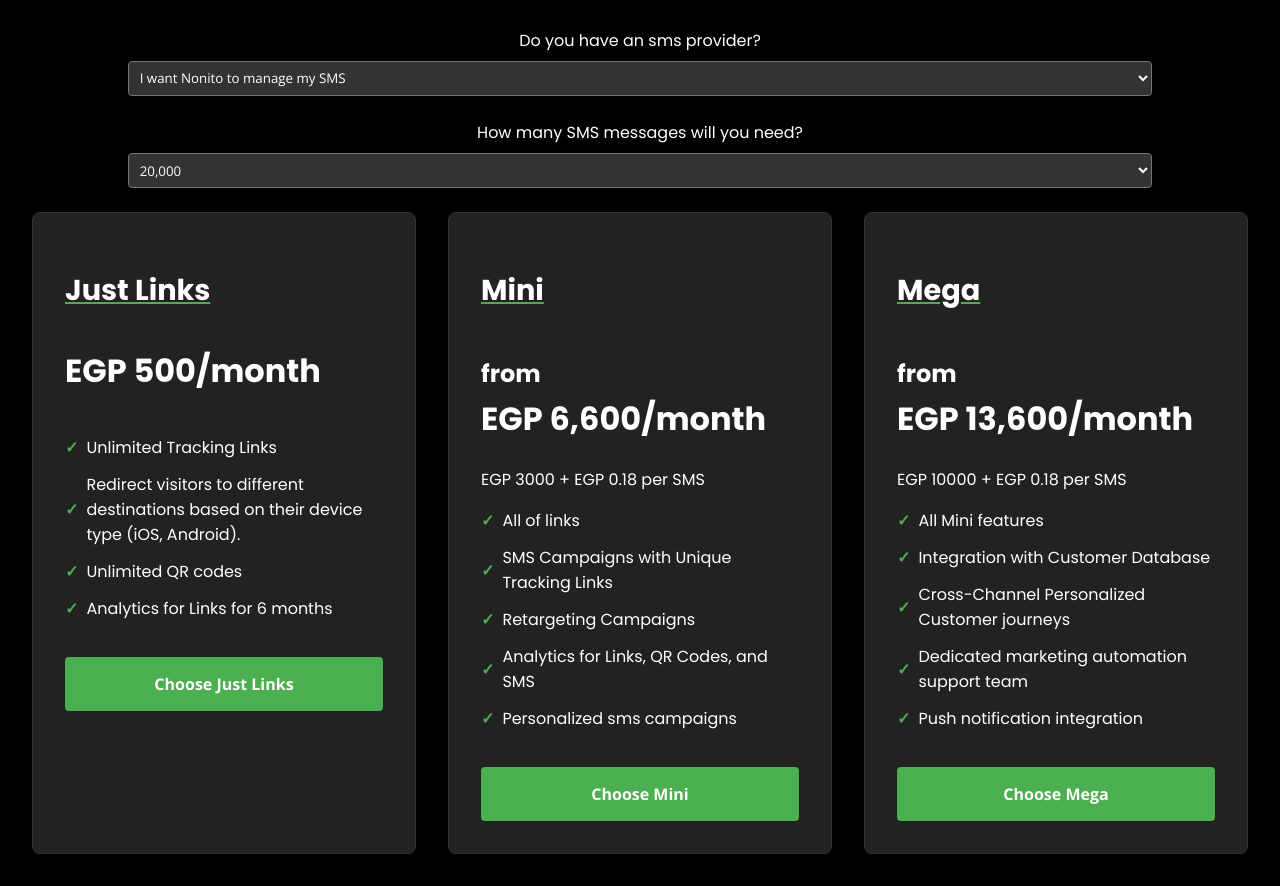
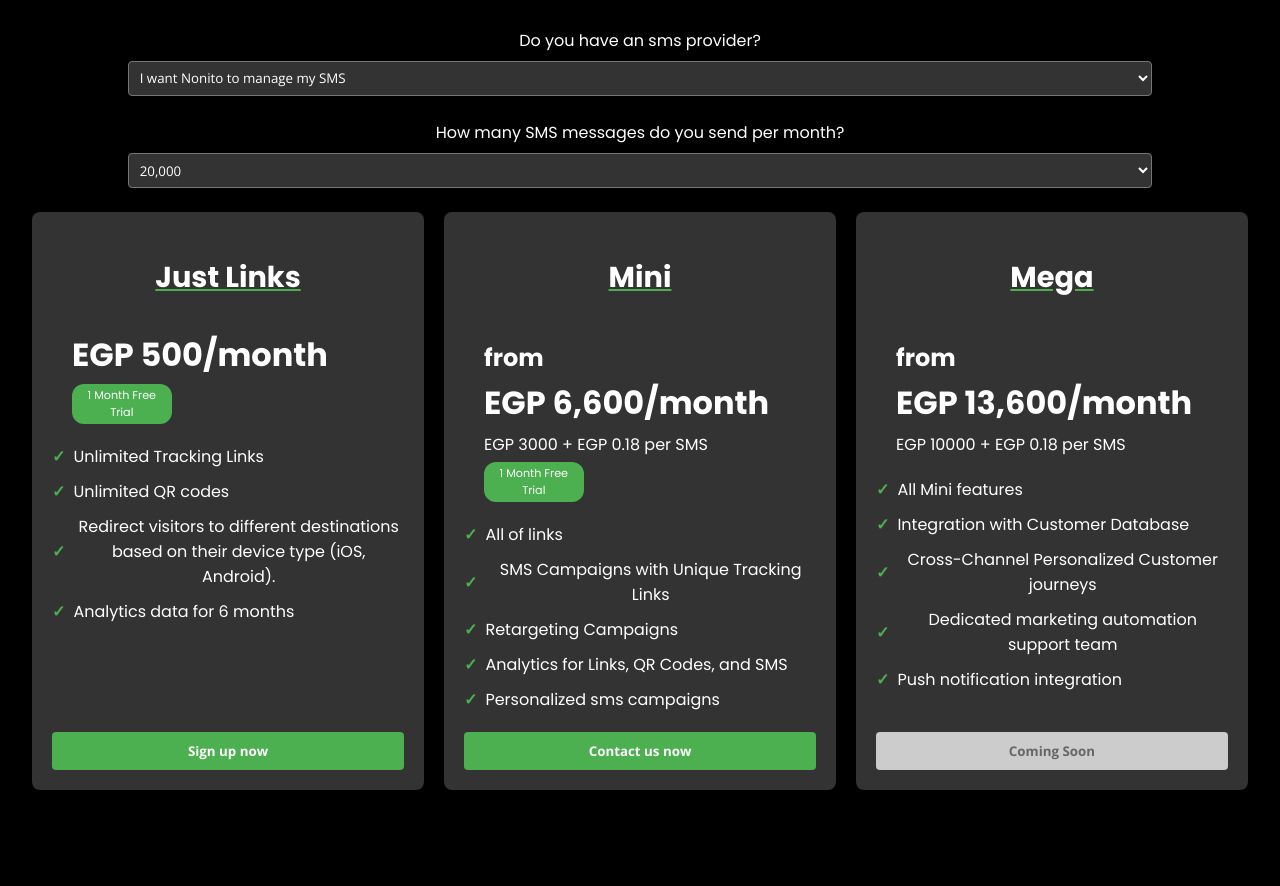
Before and after one commit to Shoffly/nonito_landing, a Next.js app: page /pricing in a window 1280 px wide. Shown: the part 220-1106 px from the top of the page. After the commit the page ends 1042 px from the top, so only its background shows below. Built offline with nearby package versions, Linux system fonts and the light colour scheme.

Commit message:
fixed all my issues with the pricing page

```diff
--- a/pages/pricing.js
+++ b/pages/pricing.js
@@ -13,11 +13,14 @@ const PricingPage = () => {
       fixedCost: 500,
       features: [
         'Unlimited Tracking Links',
+        'Unlimited QR codes',
         'Redirect visitors to different destinations based on their device type (iOS, Android).',
-        'Unlimited QR codes',
-        'Analytics for Links for 6 months',
+        'Analytics data for 6 months',
       ],
       noSms: true,
+      freeTrial: true,
+      buttonLink: 'https://mini.nonito.xyz/signup',
+      buttonText: 'Sign up now',
     },
     {
       name: 'Mini',
@@ -29,6 +32,9 @@ const PricingPage = () => {
         'Analytics for Links, QR Codes, and SMS',
         'Personalized sms campaigns',
       ],
+      freeTrial: true,
+      buttonLink: '/form',
+      buttonText: 'Contact us now',
     },
     {
       name: 'Mega',
@@ -40,6 +46,9 @@ const PricingPage = () => {
         'Dedicated marketing automation support team',
         'Push notification integration',
       ],
+      buttonLink: '/form-mega',
+      buttonText: 'Coming Soon',
+      disabled: true, // Add this line
     },
   ];
 
@@ -112,7 +121,7 @@ const PricingPage = () => {
 
         <div className={styles.smsControl}>
           <label className={styles.sliderLabel}>
-            How many SMS messages will you need?
+            How many SMS messages do you send per month?
           </label>
           <select
             value={smsCount}
@@ -130,7 +139,9 @@ const PricingPage = () => {
         <div className={styles.pricingTiers}>
           {tiers.map((tier) => (
             <div key={tier.name} className={styles.pricingCard}>
+              <div className={styles.cardContent}>
                 <h2 className={styles.tierName}>{tier.name}</h2>
+                <div className={styles.pricingDetails}>
                   <p className={styles.price}>
                     {tier.noSms ? (
                       `${formatCurrency(tier.fixedCost)}/month`
@@ -147,6 +158,10 @@ const PricingPage = () => {
                       {smsManagement === 'existing' && '*'}
                     </span>
                   )}
+                  {tier.freeTrial && (
+                    <div className={styles.freeTrialBadge}>1 Month Free Trial</div>
+                  )}
+                </div>
                 <ul className={styles.featureList}>
                   {tier.features.map((feature, index) => (
                     <li key={index} className={styles.featureItem}>
@@ -154,9 +169,18 @@ const PricingPage = () => {
                     </li>
                   ))}
                 </ul>
-              <Link href='/form'>
-                <button className={styles.chooseButton}>Choose {tier.name}</button>
+              </div>
+              <div className={styles.buttonContainer}>
+                {tier.disabled ? (
+                  <button className={`${styles.chooseButton} ${styles.disabled}`} disabled>
+                    {tier.buttonText}
+                  </button>
+                ) : (
+                  <Link href={tier.buttonLink}>
+                    <button className={styles.chooseButton}>{tier.buttonText}</button>
                   </Link>
+                )}
+              </div>
             </div>
           ))}
         </div>
--- a/styles/pricing.module.css
+++ b/styles/pricing.module.css
@@ -32,18 +32,23 @@
 }
 .pricingTiers {
   display: flex;
-  flex-direction: column;
-  gap: 2rem;
+  justify-content: center;
+  gap: 20px; /* Adjust as needed */
 }
 
 .pricingCard {
-  border: 1px solid #333;
+  display: flex;
+  flex-direction: column;
+  justify-content: space-between;
+  width: 300px; /* Adjust as needed */
   border-radius: 8px;
-  padding: 2rem;
-  background-color: #222;
-  display: flex;
-   text-align: left;
-  flex-direction: column;
+  padding: 20px;
+  /* Restore the background color */
+  background-color: #333; /* Or whatever the original color was */
+}
+
+.cardContent {
+  flex-grow: 1;
 }
 
 .tierName {
@@ -57,7 +62,7 @@
   font-size: 1.8rem;
   font-weight: bold;
   color: white;
-  margin-bottom: 1.5rem;
+  margin-bottom: 5px;
 }
 .subtext{
   color: white;
@@ -71,11 +76,11 @@
 .featureList {
   list-style-type: none;
   padding: 0;
-  margin-bottom: 1.5rem;
+  margin-bottom: 20px;
 }
 
 .featureItem {
-  margin-bottom: 0.75rem;
+  margin-bottom: 10px;
   display: flex;
   align-items: center;
 }
@@ -100,23 +105,30 @@
 }
 
 .chooseButton {
-  background-color: #4CAF50;
+  width: 100%;
+  padding: 10px;
+  background-color: #4caf50;
+  color: white;
   border: none;
-  color: white;
-  padding: 1rem;
-  text-align: center;
-  text-decoration: none;
-  display: inline-block;
-  font-size: 1rem;
+  border-radius: 4px;
   cursor: pointer;
-  width: 100%;
-  border-radius: 4px;
-  transition: background-color 0.3s;
+  transition: background-color 0.3s, color 0.3s;
 }
 
 .chooseButton:hover {
-  background-color: #45a049;
+  background-color: black;
 }
+
+.chooseButton.disabled {
+  background-color: #cccccc;
+  color: #666666;
+  cursor: not-allowed;
+}
+
+.chooseButton.disabled:hover {
+  background-color: #cccccc;
+}
+
 .numberInput {
   width: 100%;
   padding: 8px;
@@ -125,6 +137,32 @@
   border-radius: 4px;
 }
 
+.freeTrialBadge {
+  background-color: #4CAF50;
+  color: white;
+  padding: 3px 8px;
+  border-radius: 12px;
+  font-size: 0.7em;
+  display: inline-block;
+  width: 30%;
+  text-align: center;
+}
+
+.pricingDetails {
+  width: 100%;
+  text-align: left;
+  padding-left: 20px; /* Adjust as needed */
+  margin-bottom: 20px;
+}
+
+.price {
+  margin-bottom: 5px;
+}
+
+.subtext2 {
+  display: block;
+  margin-bottom: 5px;
+}
 
 @media (min-width: 768px) {
   .title {
```
Lines whose indentation alone changed are shown as unchanged.
